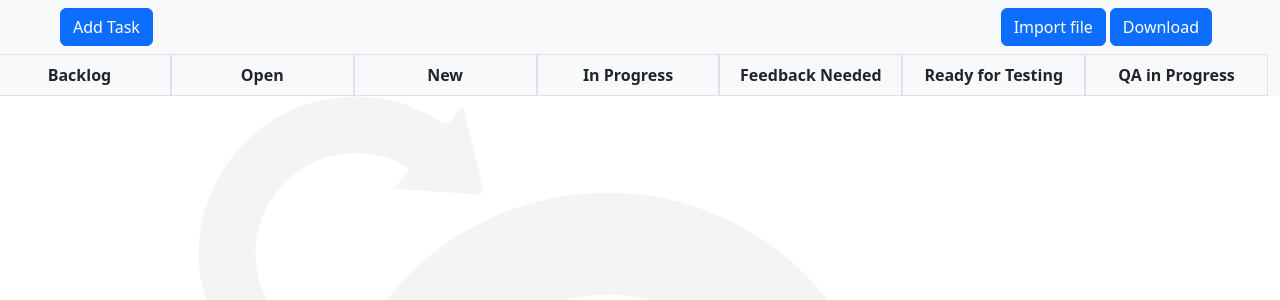
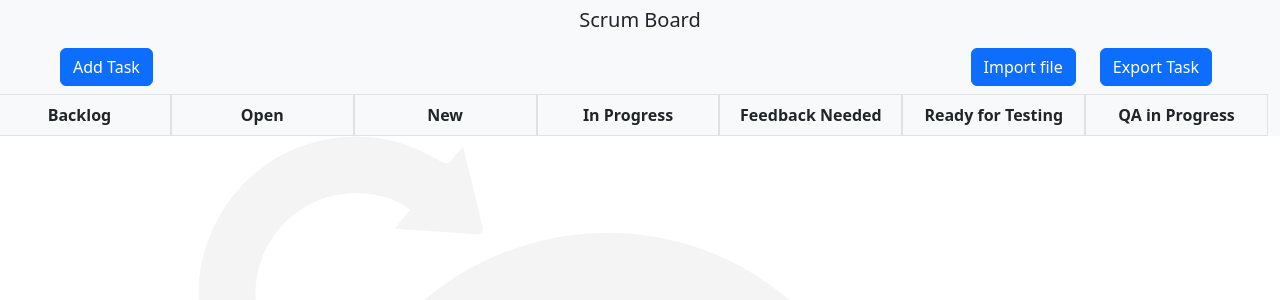
Before and after one commit to talhaiftikhar12549/Scrum-Board, a Vue app: page / in a window 1280 px wide. Shown: the top 300 px of the page. Built offline with nearby package versions, Linux system fonts and the light colour scheme.

Commit message:
Bugs Fix

```diff
--- a/src/components/HeaderComponent.vue
+++ b/src/components/HeaderComponent.vue
@@ -1,5 +1,6 @@
 <template>
   <div class="text-center bg-body-tertiary fw-semibold"   >
+
     <div class="row " style="max-width: 100%;">
       <div class="col py-2 border">
         Backlog
--- a/src/components/addItemModal.vue
+++ b/src/components/addItemModal.vue
@@ -1,5 +1,7 @@
 <template>
+  <div class="text-center bg-body-tertiary fw-semibold py-2" style="max-width: 100%;"><h5>Scrum Board</h5></div>
   <nav class="navbar navbar-expand-lg bg-body-tertiary">
+
     <div class="container-fluid">
       <div id="navbarSupportedContent" class="d-flex justify-content-between w-100 px-5">
         <!-- submit form modal -->
@@ -55,14 +57,14 @@
         <!-- Download Button -->
 
         <div class="d-flex px-2 ">
-          <div class="mx-1">
+          <div class="mx-4">
             <button class="btn btn-primary" @click="triggerFileInput">
               Import file
             </button>
             <input type="file" ref="fileInput" @change="handleFileUpload" style="display: none;">
           </div>
           <button class="btn btn-primary" @click="downloadJson">
-            Download
+            Export Task
           </button>
         </div>
       </div>
```
Also changed, not shown: src/components/HomeView.vue (+0 -23 lines).
